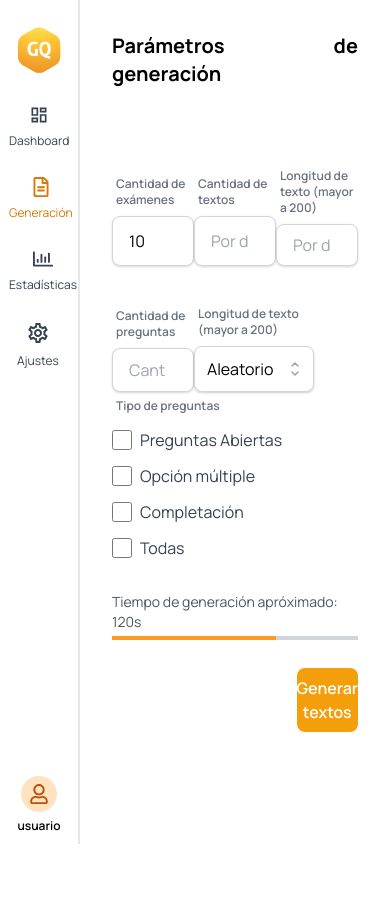
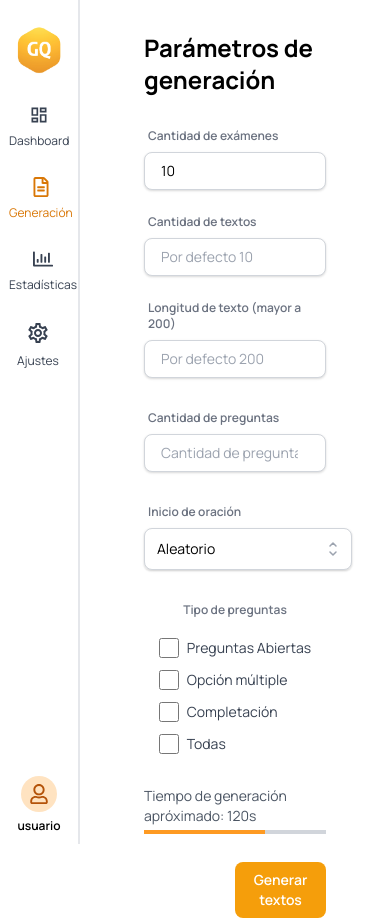
Before and after one commit to luisalvaran17/GQuestions, a React (Create React App) app in the folder frontend-app/gquestions-app/: page /teacher-home in a window 390 px wide. Before the commit the page ends 844 px from the top, so only its background shows below. Built offline with nearby package versions, Linux system fonts and the light colour scheme.

Commit message:
teacher generate page, ui resposive

```diff
--- a/frontend-app/gquestions-app/src/components/teacher/DropdownOracion.jsx
+++ b/frontend-app/gquestions-app/src/components/teacher/DropdownOracion.jsx
@@ -5,14 +5,13 @@ const DropdownOracion = props => {
   const optionsOracion = [
     'Aleatorio',
     'Personalizado',
-    'Proporciona el texto completo',
+    'Texto completo',
   ];
 
   const [selectedPerson, setSelectedPerson] = useState(optionsOracion[0]);
 
   return (
-    <div className='grid grid-rows col-span-4'>
-      <div className='w-full max-w-xs mx-auto'></div>
+
       <Listbox
         as='div'
         className='space-y-1'
@@ -22,7 +21,7 @@ const DropdownOracion = props => {
         {({ open }) => (
           <>
             <div className='relative'>
-              <span className='inline-block w-full rounded-md shadow-sm'>
+              <span className='block w-full rounded-md shadow-sm'>
                 <Listbox.Button
                   className='rounded-lg focus:border-transparent focus:outline-none focus:ring-2
                   focus:ring-yellowlight  border-gray-300 outline-none focus:border-yellow-500 text-left bg-white shadow cursor-default relative w-full border  pl-3 pr-10 py-2 transition ease-in-out duration-150 sm:text-sm sm:leading-5'>
@@ -55,7 +54,7 @@ const DropdownOracion = props => {
                 <Listbox.Options
                   type="input"
                   static
-                  className='max-h-60 rounded-md outline-none py-0 text-base leading-6 shadow-xl overflow-auto focus:outline-none sm:text-sm sm:leading-5'
+                  className='text-xs max-h-60 rounded-md outline-none py-0 md:text-base leading-6 shadow-xl overflow-auto focus:outline-none sm:text-sm sm:leading-5'
                 >
                   {optionsOracion.map(person => (
                     <Listbox.Option key={person} value={person}>
@@ -102,7 +101,6 @@ const DropdownOracion = props => {
           </>
         )}
       </Listbox>
-    </div>
   );
 };
 
--- a/frontend-app/gquestions-app/src/components/teacher/Generate.jsx
+++ b/frontend-app/gquestions-app/src/components/teacher/Generate.jsx
@@ -20,13 +20,13 @@ class Home extends Component {
         <div>
           <Navbar className='fixed' />
         </div>
-        <div className='container mx-auto lg:pl-32 sm:px-16 pt-8 p-8'>
-          <h1 className='font-black xl:text-5xl md:text-3xl text-xl text-justify md:text-left mb-10'>
+        <div className='container lg:ml-32 mx-16 mt-8 lg:text-base text-sm'>
+          <h1 className='font-black xl:text-5xl md:text-4xl text-2xl md:text-left md:mb-10'>
             Parámetros de generación
           </h1>
-          <div className='grid grid-cols-12 xl:gap-x-32 lg:gap-x-16 lg:mb-44'>
-            <div className='grid grid-rows col-span-4'>
-              <label className='pt-10 text-xs font-semibold px-1 text-gray-500 self-end py-2'>
+          <div className='grid grid-cols-12 xl:gap-x-32 lg:gap-x-16 lg:mb-32 xl:mb-44 md:gap-x-16'>
+            <div className='grid grid-rows lg:mx-0 mx-auto sm:col-span-6 col-span-12 md:col-span-4'>
+              <label className='pt-8 sm:pt-10 text-xs font-semibold px-1 text-gray-500 self-end py-2'>
                 Cantidad de exámenes
               </label>
               <div className='flex'>
@@ -43,8 +43,8 @@ class Home extends Component {
                 />
               </div>
             </div>
-            <div className='grid grid-rows col-span-4'>
-              <label className='pt-10 text-xs font-semibold px-1 text-gray-500 self-end py-2'>
+            <div className='grid grid-rows lg:mx-0 mx-auto sm:col-span-6 col-span-12 md:col-span-4'>
+              <label className='pt-6 sm:pt-10 text-xs font-semibold px-1 text-gray-500 self-end py-2'>
                 Cantidad de textos
               </label>
               <div className='flex'>
@@ -62,8 +62,8 @@ class Home extends Component {
               </div>
             </div>
 
-            <div className='grid grid-rows col-span-4'>
-              <label className='pt-10 text-xs font-semibold px-1 text-gray-500 self-end py-2'>
+            <div className='grid grid-rows lg:mx-0 mx-auto sm:col-span-6 col-span-12 md:col-span-4'>
+              <label className='pt-6 sm:pt-10 text-xs font-semibold px-1 text-gray-500 self-end py-2'>
                 Longitud de texto (mayor a 200)
               </label>
               <div className='flex'>
@@ -81,9 +81,9 @@ class Home extends Component {
               </div>
             </div>
           </div>
-          <div className='grid grid-cols-12 xl:gap-x-32 lg:gap-x-16 lg:mb-16'>
-            <div className='grid grid-rows col-span-4'>
-              <label className='pt-10 text-xs font-semibold px-1 text-gray-500 self-end py-2'>
+          <div className='grid grid-cols-12 xl:gap-x-32 lg:gap-x-16 lg:mb-8 md:gap-x-16'>
+            <div className='grid grid-rows lg:mx-0 mx-auto sm:col-span-6 col-span-12 md:col-span-4'>
+              <label className='pt-8 sm:pt-10 text-xs font-semibold px-1 text-gray-500 self-end py-2'>
                 Cantidad de preguntas
               </label>
               <div className='flex'>
@@ -100,22 +100,23 @@ class Home extends Component {
                 />
               </div>
             </div>
-            <div className='grid grid-rows col-span-4'>
-              <label className='pt-10 text-xs font-semibold px-1 text-gray-500 self-end py-2'>
-                Longitud de texto (mayor a 200)
+            <div className='grid grid-rows mx-auto md:mx-0 xl:w-full w-52 sm:col-span-6 col-span-12 md:col-span-4'>
+              <label className='pt-8 sm:pt-10 text-xs font-semibold px-1 text-gray-500 self-end py-2'>
+                Inicio de oración
               </label>
-              <div className='w-full'>
+              <div className=''>
+                <div className='w-10 z-10 pl-1 text-center pointer-events-none flex items-center justify-center'></div>
                 <DropdownOracion />
               </div>
             </div>
-          </div>{' '}
-          <div className='col-span-4'>
-            <label className='text-xs font-semibold px-1 text-gray-500 self-end py-2'>
+          </div>
+          <div className='grid grid-rows lg:mx-0 mx-auto sm:col-span-6 col-span-12 md:col-span-4'>
+              <label className='sm:mx-0 mx-auto pt-8 sm:pt-10 text-xs font-semibold px-1 text-gray-500 self-end py-2'>
               Tipo de preguntas
             </label>
-            <div className='flex'>
+            <div className='flex sm:mx-0 mx-auto'>
               <div className='grid grid-rows'>
-                <div class='flex flex-col'>
+                <div class='flex flex-col lg:text-base text-sm'>
                   <label class='inline-flex items-center mt-3'>
                     <input
                       type='checkbox'
@@ -161,7 +162,7 @@ class Home extends Component {
                 <div className="flex justify-end">
                 <button
                         type='submit'
-                        className='z-10 block xl:w-1/6 w-1/4 focus:outline-none bg-yellow-500 hover:bg-yellow-600 focus:bg-yellow-600 text-white rounded-lg py-2 font-semibold'
+                        className='z-10 block xl:w-1/6 w-1/2 sm:w-1/4 focus:outline-none bg-yellow-500 hover:bg-yellow-600 focus:bg-yellow-600 text-white rounded-lg py-2 font-semibold'
                         onClick={this.handleClick}
                       >
                         Generar textos
```
